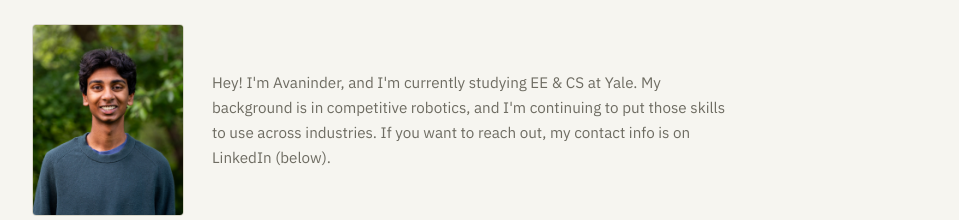
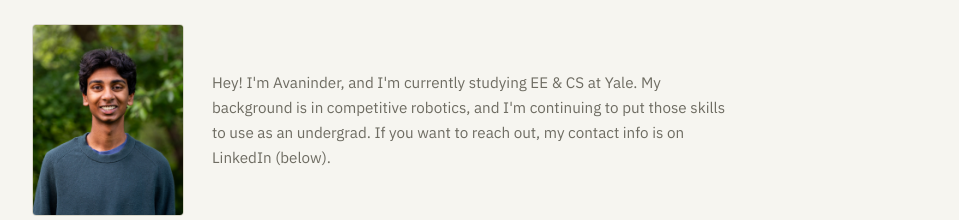
Before and after one commit to avaninder/avaninder, a Next.js app: page / in a window 1280 px wide. Shown: the part 2292-2512 px from the top of the page, without its empty margins (160-1119 px from the left). Built offline with nearby package versions, Linux system fonts and the light colour scheme.

Commit message:
bio tweak

```diff
--- a/app/page.tsx
+++ b/app/page.tsx
@@ -248,7 +248,7 @@ export default function Home() {
             height={384}
           />
           <p>
-            Hey! I&apos;m Avaninder, and I&apos;m currently studying EE & CS at Yale. My background is in competitive robotics, and I&apos;m continuing to put those skills to use across industries. If you want to reach out, my contact info is on LinkedIn (below).
+            Hey! I&apos;m Avaninder, and I&apos;m currently studying EE & CS at Yale. My background is in competitive robotics, and I&apos;m continuing to put those skills to use as an undergrad. If you want to reach out, my contact info is on LinkedIn (below).
           </p>
         </section>
 
```
